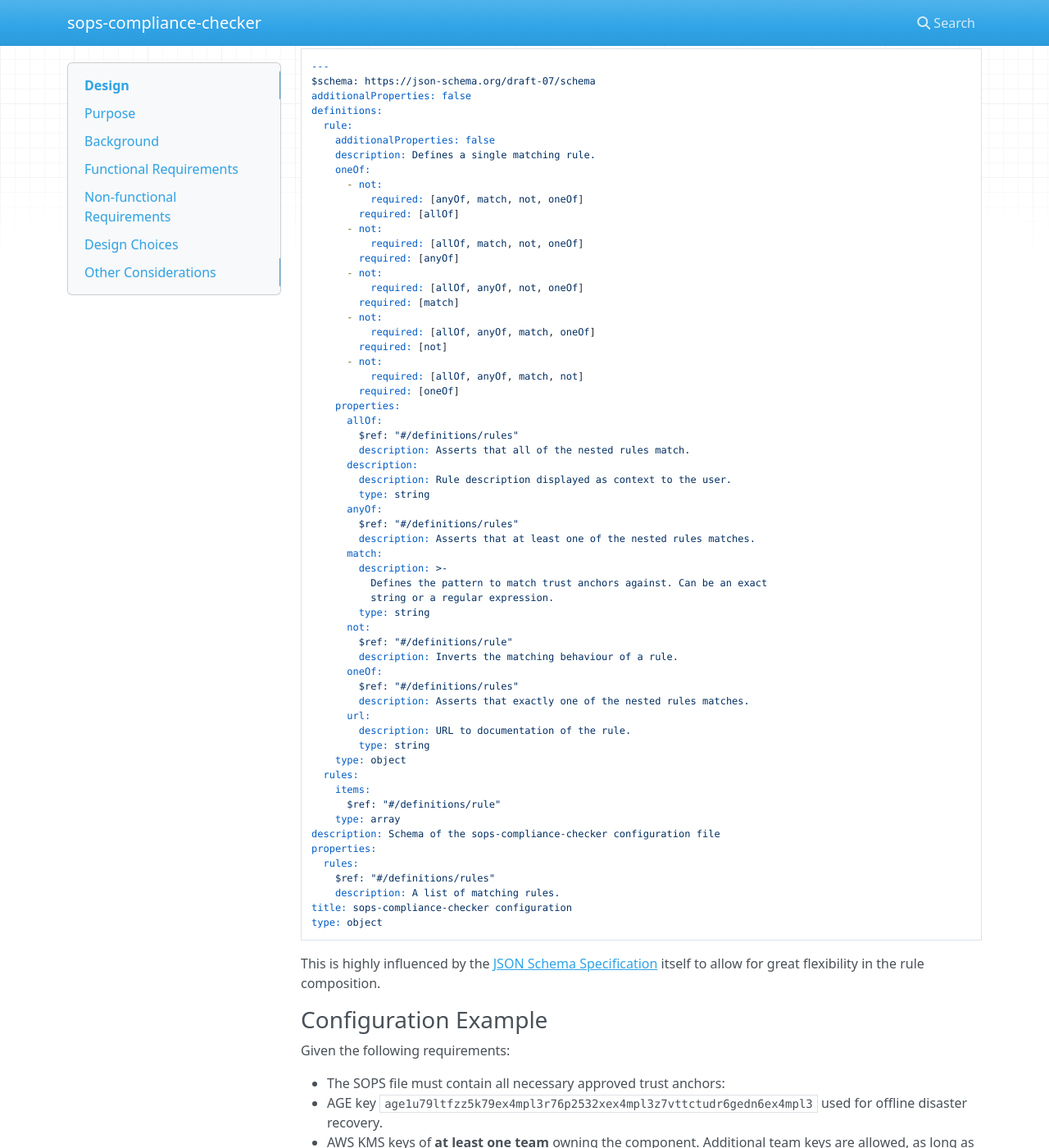
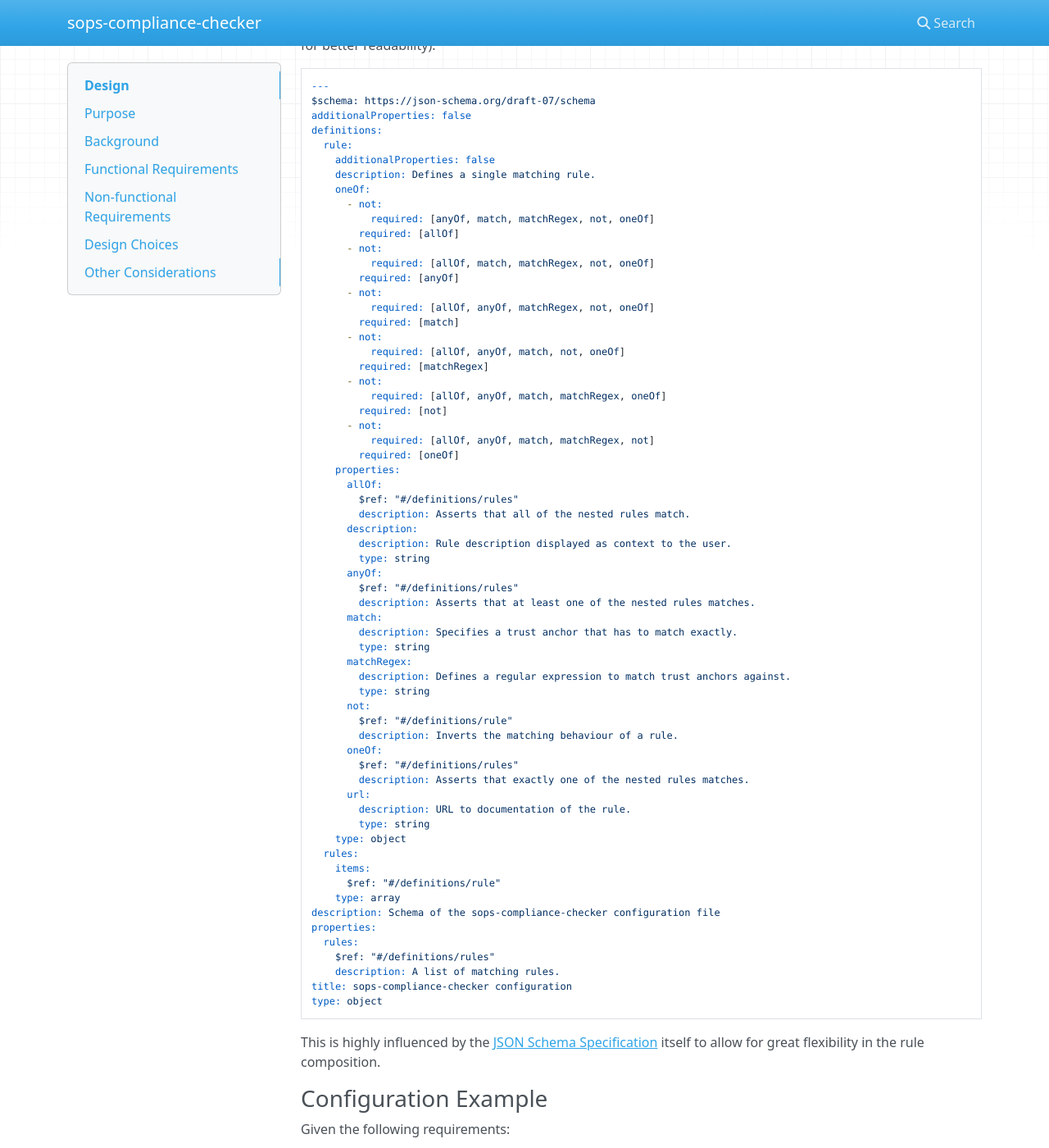
Before and after one commit to schlomo/sops-check, an MkDocs documentation site: the page built from docs/design.md, in a window 1280 px wide and 1400 px high, scrolled down 1669 px. Shown: the whole window at 82% size. Built offline with MkDocs 1.6.1, drawn with Linux system fonts in a browser that asks for light colours; nearby versions of some CDN libraries; some of the changed text lies outside the part shown.

Commit message:
fix: distinguish between exact and regex matches (#7)
This change proposes to split out the regex matching functionality into
a dedicated `matchRegex` rule. The rationale behind this change is that,
by having `match` support both exact and regex matching it can lead to
very surprising behaviour that is not obvious to the user.

An example: with the presence of regex matching, `match: foo` would
match `foo`, **but it also would match** `foobar` and `barfoo`. This
means that it would match more trust anchors than anticipated, and that
in turn can be a security issue.

To achieve true exact matching, one would need to use `match: ^foo$`,
but that's really verbose and easy to forget.

By making `match` just perform plain exact string matching and have
`matchRegex` for use cases that require more complicated matching
behaviour via regular expressions the footgun above can be avoided.

```diff
--- a/docs/design.md
+++ b/docs/design.md
@@ -45,9 +45,10 @@ this:
 
 The rules engine needs to support the following functionality:
 
-- Matching of a trust anchor ("match")
+- Exact matching of a trust anchor ("match")
   - **Example A**: The trust anchor is an AWS KMS Key with the ARN
     `arn:aws:kms:eu-west-1:123456789012:alias/my-team`.
+- Matching of a trust anchor via regular expressions ("match regex")
   - **Example B**: The trust anchor matches the regular expression
     `^arn:aws:kms:eu-(central|west)-1:123456789012:.*$`.
 - Matching of all rules ("and" / "all of")
@@ -95,19 +96,22 @@ definitions:
     description: Defines a single matching rule.
     oneOf:
       - not:
-          required: [anyOf, match, not, oneOf]
+          required: [anyOf, match, matchRegex, not, oneOf]
         required: [allOf]
       - not:
-          required: [allOf, match, not, oneOf]
+          required: [allOf, match, matchRegex, not, oneOf]
         required: [anyOf]
       - not:
-          required: [allOf, anyOf, not, oneOf]
+          required: [allOf, anyOf, matchRegex, not, oneOf]
         required: [match]
       - not:
-          required: [allOf, anyOf, match, oneOf]
+          required: [allOf, anyOf, match, not, oneOf]
+        required: [matchRegex]
+      - not:
+          required: [allOf, anyOf, match, matchRegex, oneOf]
         required: [not]
       - not:
-          required: [allOf, anyOf, match, not]
+          required: [allOf, anyOf, match, matchRegex, not]
         required: [oneOf]
     properties:
       allOf:
@@ -120,9 +124,10 @@ definitions:
         $ref: "#/definitions/rules"
         description: Asserts that at least one of the nested rules matches.
       match:
-        description: >-
-          Defines the pattern to match trust anchors against. Can be an exact
-          string or a regular expression.
+        description: Specifies a trust anchor that has to match exactly.
+        type: string
+      matchRegex:
+        description: Defines a regular expression to match trust anchors against.
         type: string
       not:
         $ref: "#/definitions/rule"
```
Also changed, not shown: schema.json (+39 -6 lines), 2 other files.
